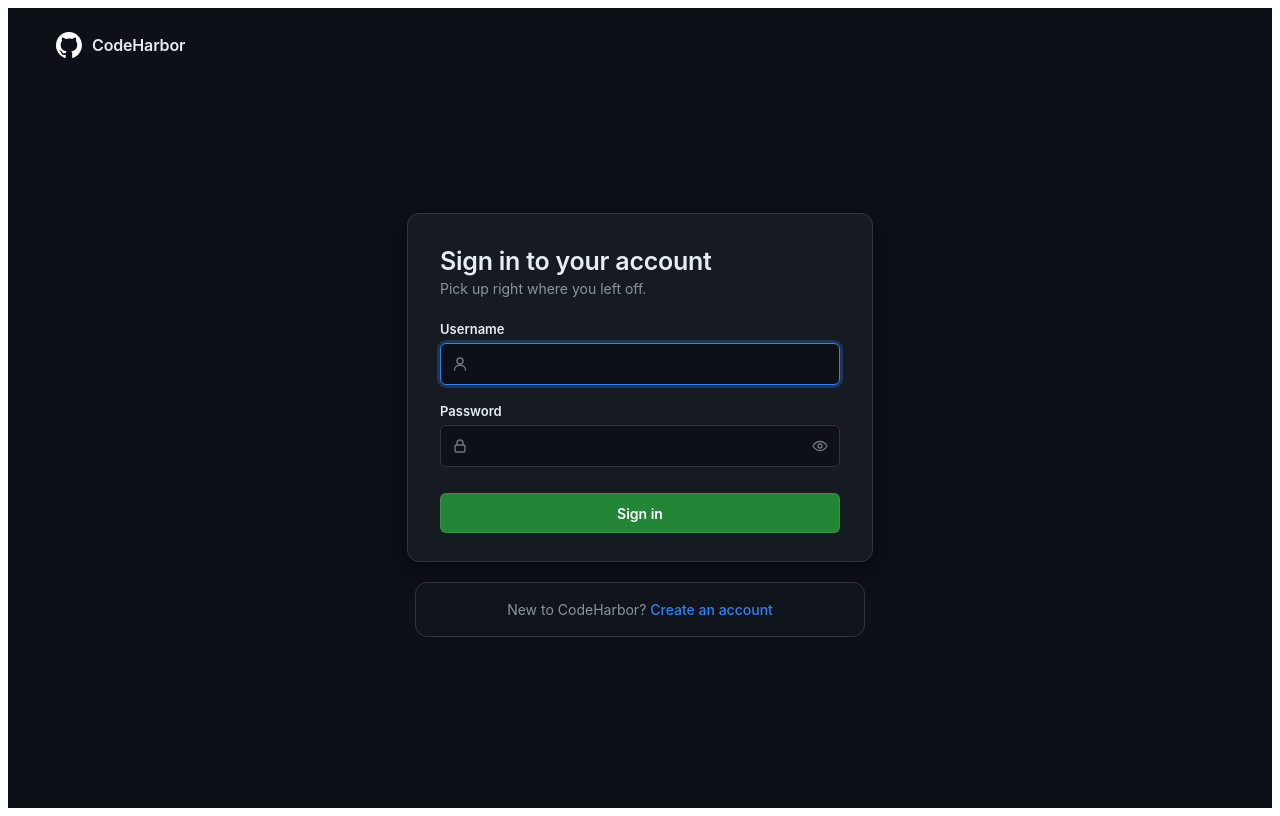
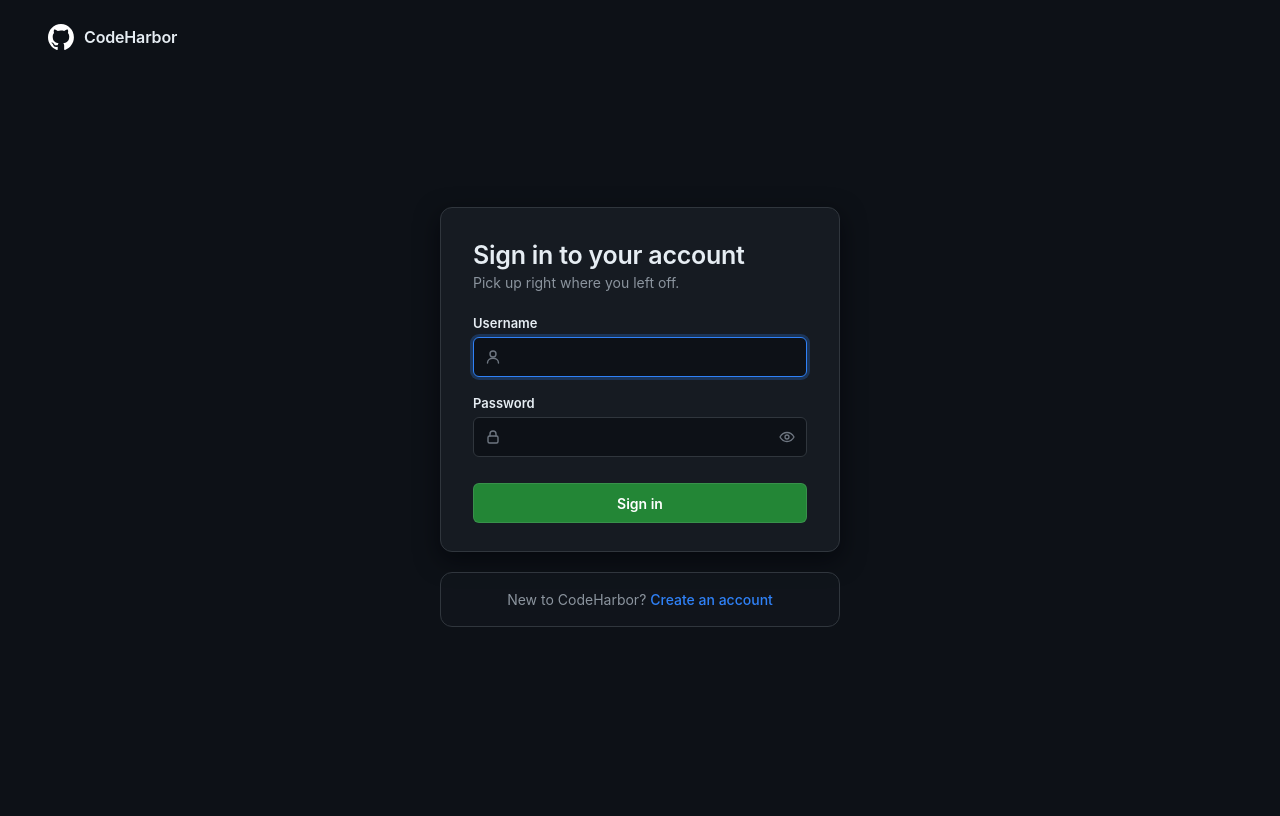
Before and after one commit to BhushanSah/CodeHarbor, a React app in the folder frontend/: page /auth in a window 1280 px wide. Built offline with nearby package versions, Linux system fonts and the light colour scheme; the HTML template or start-up script is replaced by a standard one; a web font is replaced by a local one.

Commit message:
fixed the white color on side, top and bottom

```diff
--- a/frontend/src/index.css
+++ b/frontend/src/index.css
@@ -0,0 +1,22 @@
+* {
+  box-sizing: border-box;
+}
+
+html,
+body,
+#root {
+  min-width: 320px;
+  min-height: 100%;
+  margin: 0;
+  padding: 0;
+
+  background: #0d1117;
+}
+
+body {
+  min-height: 100vh;
+}
+
+a {
+  color: inherit;
+}
```
